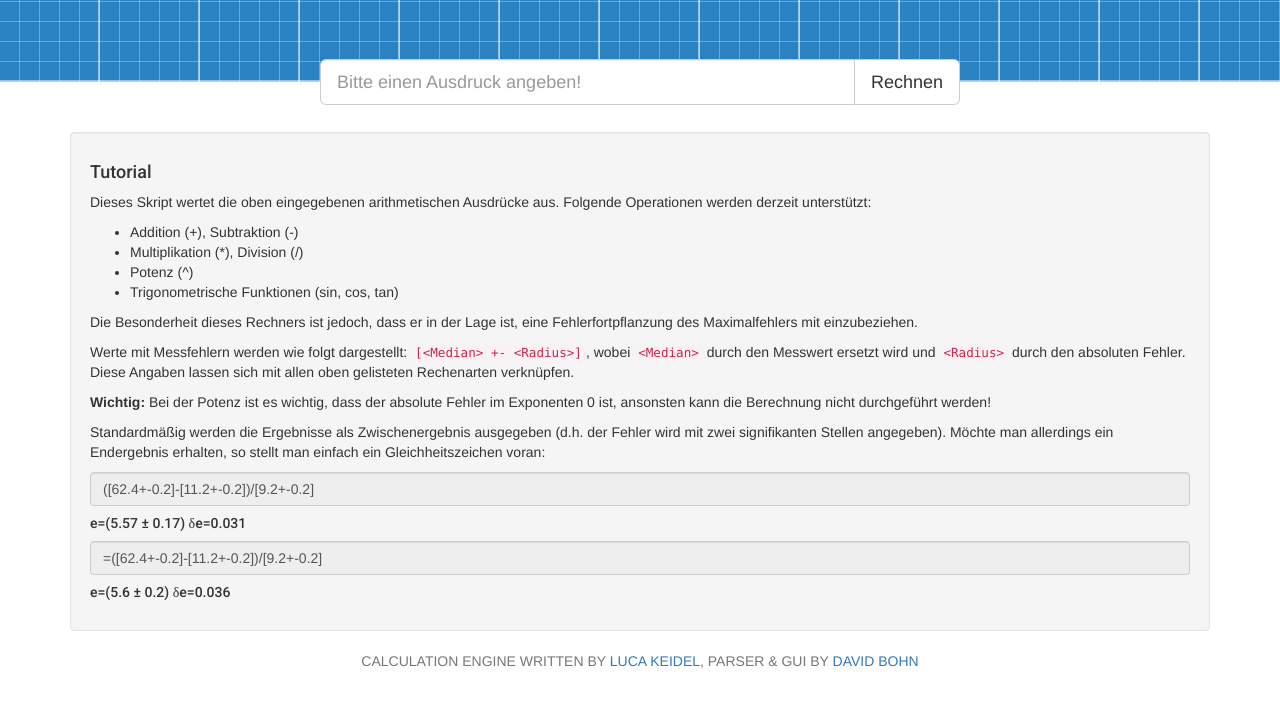
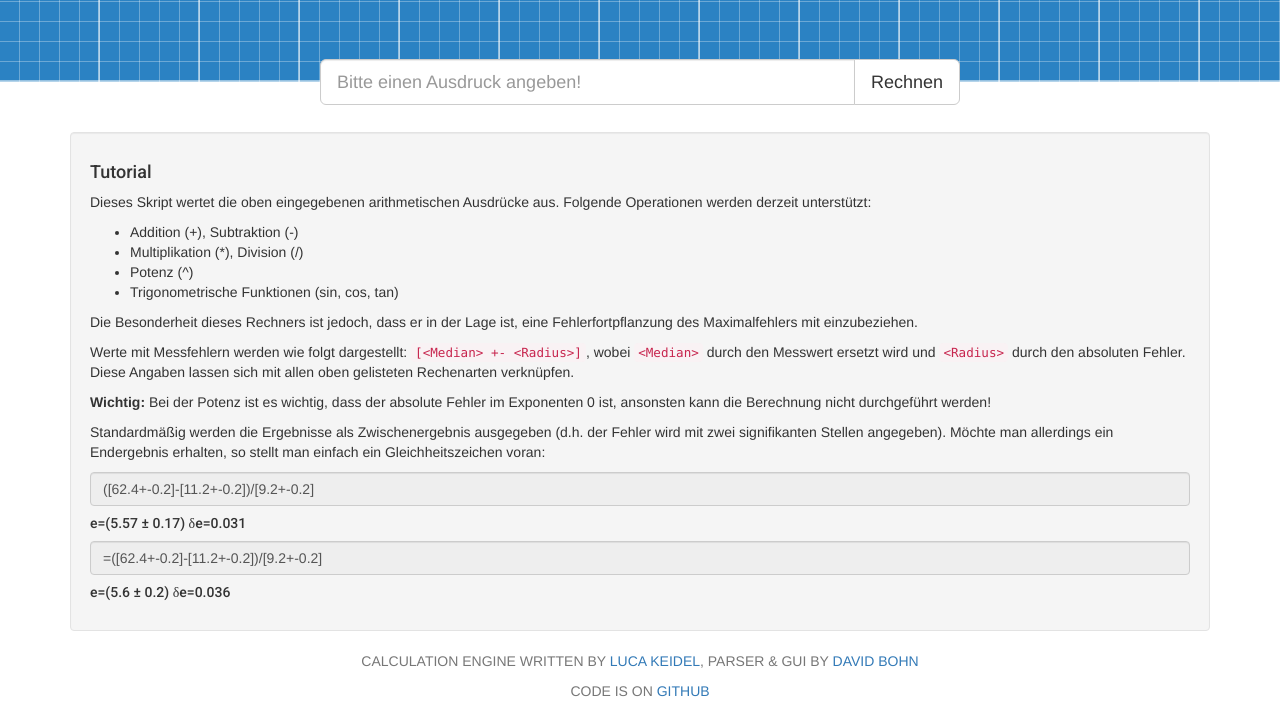
Before and after one commit to dbohn/physCalc, a website with bundled scripts: page web/index.html in a window 1280 px wide. Shown: the part 218-929 px from the top of the page. Before the commit the page ends 899 px from the top, so only its background shows below. Built offline with nearby package versions, Linux system fonts and the light colour scheme.

Commit message:
Added Github Link

```diff
--- a/web/index.html
+++ b/web/index.html
@@ -59,6 +59,7 @@
 		<footer class="row">
 			<div class="col-md-12">
 				<p>Calculation Engine written by <a href="https://lucakeidel.de/">Luca Keidel</a>, Parser &amp; GUI by <a href="https://cancrisoft.net">David Bohn</a></p>
+				<p>Code is on <a href="https://github.com/dbohn/physCalc">Github</a></p>
 			</div>
 		</footer>
 	</div>
```
Also changed, not shown: 1 other file.
